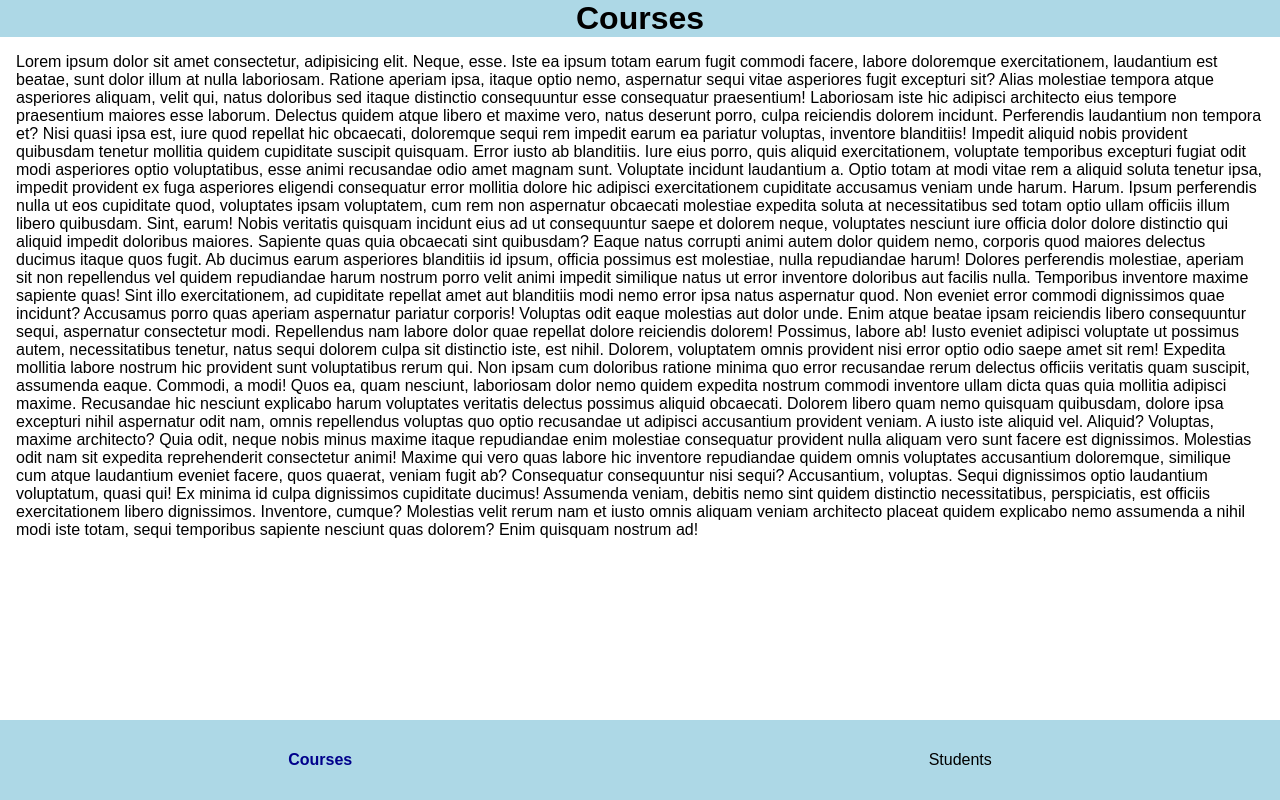
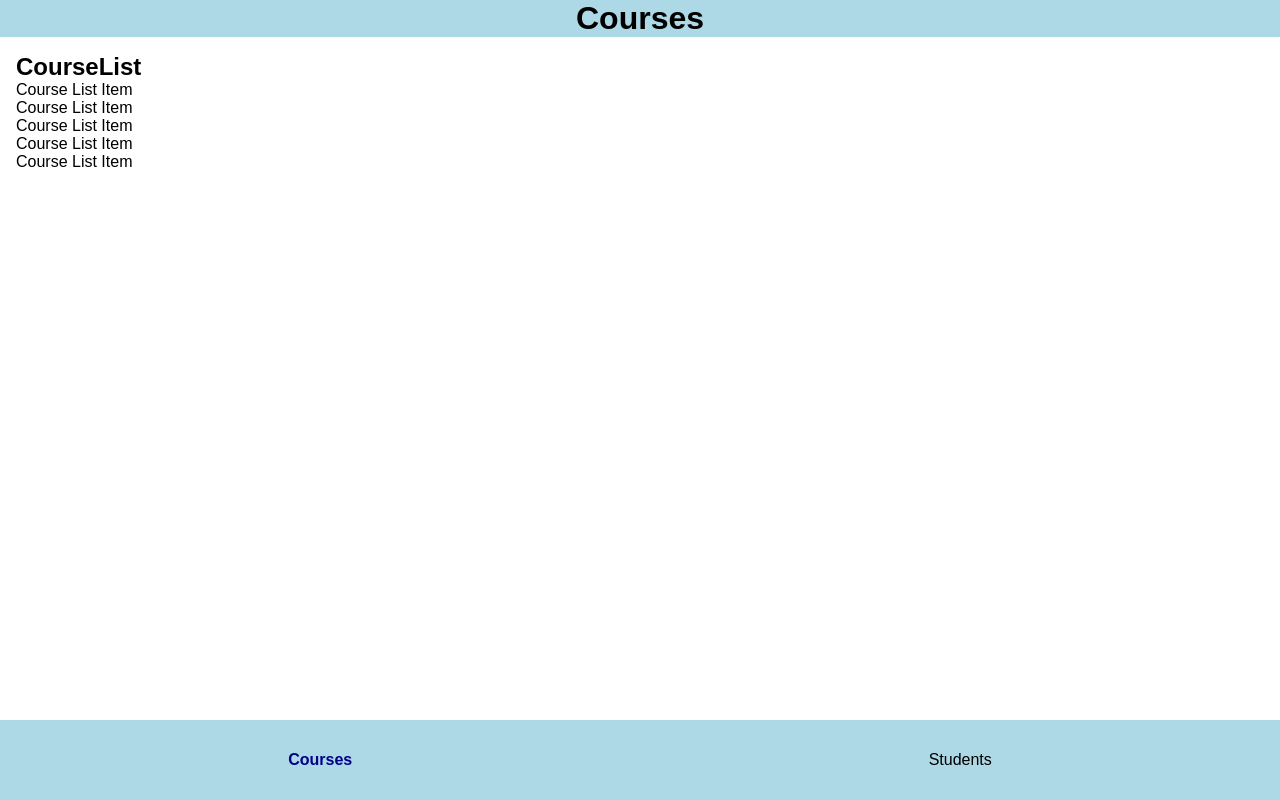
Before and after one commit to namirsab/courses-app, a React (Create React App) app in the folder client/: page /courses in a window 1280 px wide. Built offline with nearby package versions, Linux system fonts and the light colour scheme.

Commit message:
Define basic structure for the CourseList and CourseListItem components and use it in the CoursePage

```diff
--- /dev/null
+++ b/client/src/components/CourseList.js
@@ -0,0 +1,17 @@
+import "./CourseList.css";
+import CourseListItem from "./CourseListItem";
+
+function CourseList() {
+  return (
+    <div>
+      <h2>CourseList</h2>
+      <CourseListItem />
+      <CourseListItem />
+      <CourseListItem />
+      <CourseListItem />
+      <CourseListItem />
+    </div>
+  );
+}
+
+export default CourseList;
--- /dev/null
+++ b/client/src/components/CourseListItem.js
@@ -0,0 +1,7 @@
+import "./CourseListItem.css";
+
+function CourseListItem() {
+  return <div>Course List Item </div>;
+}
+
+export default CourseListItem;
--- a/client/src/components/CoursesPage.js
+++ b/client/src/components/CoursesPage.js
@@ -1,70 +1,9 @@
+import CourseList from "./CourseList";
+
 function CoursesPage() {
   return (
     <div>
-      Lorem ipsum dolor sit amet consectetur, adipisicing elit. Neque, esse.
-      Iste ea ipsum totam earum fugit commodi facere, labore doloremque
-      exercitationem, laudantium est beatae, sunt dolor illum at nulla
-      laboriosam. Ratione aperiam ipsa, itaque optio nemo, aspernatur sequi
-      vitae asperiores fugit excepturi sit? Alias molestiae tempora atque
-      asperiores aliquam, velit qui, natus doloribus sed itaque distinctio
-      consequuntur esse consequatur praesentium! Laboriosam iste hic adipisci
-      architecto eius tempore praesentium maiores esse laborum. Delectus quidem
-      atque libero et maxime vero, natus deserunt porro, culpa reiciendis
-      dolorem incidunt. Perferendis laudantium non tempora et? Nisi quasi ipsa
-      est, iure quod repellat hic obcaecati, doloremque sequi rem impedit earum
-      ea pariatur voluptas, inventore blanditiis! Impedit aliquid nobis
-      provident quibusdam tenetur mollitia quidem cupiditate suscipit quisquam.
-      Error iusto ab blanditiis. Iure eius porro, quis aliquid exercitationem,
-      voluptate temporibus excepturi fugiat odit modi asperiores optio
-      voluptatibus, esse animi recusandae odio amet magnam sunt. Voluptate
-      incidunt laudantium a. Optio totam at modi vitae rem a aliquid soluta
-      tenetur ipsa, impedit provident ex fuga asperiores eligendi consequatur
-      error mollitia dolore hic adipisci exercitationem cupiditate accusamus
-      veniam unde harum. Harum. Ipsum perferendis nulla ut eos cupiditate quod,
-      voluptates ipsam voluptatem, cum rem non aspernatur obcaecati molestiae
-      expedita soluta at necessitatibus sed totam optio ullam officiis illum
-      libero quibusdam. Sint, earum! Nobis veritatis quisquam incidunt eius ad
-      ut consequuntur saepe et dolorem neque, voluptates nesciunt iure officia
-      dolor dolore distinctio qui aliquid impedit doloribus maiores. Sapiente
-      quas quia obcaecati sint quibusdam? Eaque natus corrupti animi autem dolor
-      quidem nemo, corporis quod maiores delectus ducimus itaque quos fugit. Ab
-      ducimus earum asperiores blanditiis id ipsum, officia possimus est
-      molestiae, nulla repudiandae harum! Dolores perferendis molestiae, aperiam
-      sit non repellendus vel quidem repudiandae harum nostrum porro velit animi
-      impedit similique natus ut error inventore doloribus aut facilis nulla.
-      Temporibus inventore maxime sapiente quas! Sint illo exercitationem, ad
-      cupiditate repellat amet aut blanditiis modi nemo error ipsa natus
-      aspernatur quod. Non eveniet error commodi dignissimos quae incidunt?
-      Accusamus porro quas aperiam aspernatur pariatur corporis! Voluptas odit
-      eaque molestias aut dolor unde. Enim atque beatae ipsam reiciendis libero
-      consequuntur sequi, aspernatur consectetur modi. Repellendus nam labore
-      dolor quae repellat dolore reiciendis dolorem! Possimus, labore ab! Iusto
-      eveniet adipisci voluptate ut possimus autem, necessitatibus tenetur,
-      natus sequi dolorem culpa sit distinctio iste, est nihil. Dolorem,
-      voluptatem omnis provident nisi error optio odio saepe amet sit rem!
-      Expedita mollitia labore nostrum hic provident sunt voluptatibus rerum
-      qui. Non ipsam cum doloribus ratione minima quo error recusandae rerum
-      delectus officiis veritatis quam suscipit, assumenda eaque. Commodi, a
-      modi! Quos ea, quam nesciunt, laboriosam dolor nemo quidem expedita
-      nostrum commodi inventore ullam dicta quas quia mollitia adipisci maxime.
-      Recusandae hic nesciunt explicabo harum voluptates veritatis delectus
-      possimus aliquid obcaecati. Dolorem libero quam nemo quisquam quibusdam,
-      dolore ipsa excepturi nihil aspernatur odit nam, omnis repellendus
-      voluptas quo optio recusandae ut adipisci accusantium provident veniam. A
-      iusto iste aliquid vel. Aliquid? Voluptas, maxime architecto? Quia odit,
-      neque nobis minus maxime itaque repudiandae enim molestiae consequatur
-      provident nulla aliquam vero sunt facere est dignissimos. Molestias odit
-      nam sit expedita reprehenderit consectetur animi! Maxime qui vero quas
-      labore hic inventore repudiandae quidem omnis voluptates accusantium
-      doloremque, similique cum atque laudantium eveniet facere, quos quaerat,
-      veniam fugit ab? Consequatur consequuntur nisi sequi? Accusantium,
-      voluptas. Sequi dignissimos optio laudantium voluptatum, quasi qui! Ex
-      minima id culpa dignissimos cupiditate ducimus! Assumenda veniam, debitis
-      nemo sint quidem distinctio necessitatibus, perspiciatis, est officiis
-      exercitationem libero dignissimos. Inventore, cumque? Molestias velit
-      rerum nam et iusto omnis aliquam veniam architecto placeat quidem
-      explicabo nemo assumenda a nihil modi iste totam, sequi temporibus
-      sapiente nesciunt quas dolorem? Enim quisquam nostrum ad!
+      <CourseList />
     </div>
   );
 }
```
Also changed, not shown: client/src/components/CourseList.css (added), client/src/components/CourseListItem.css (added).
